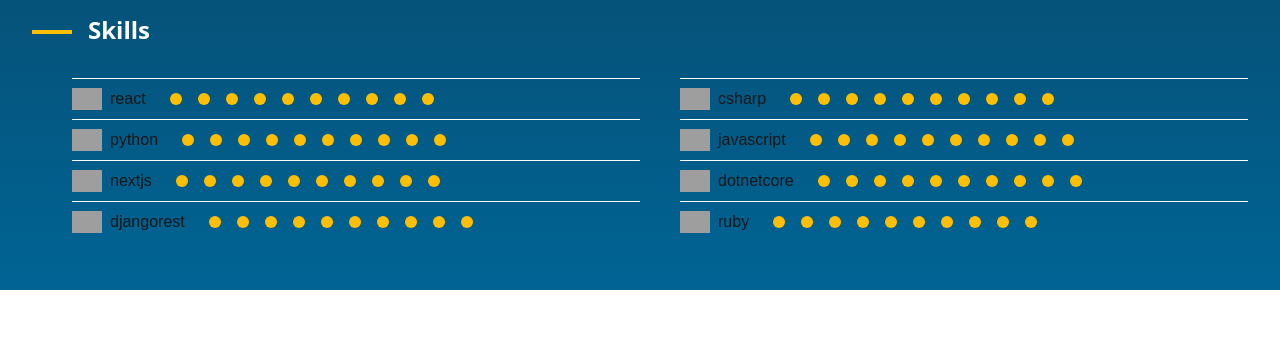
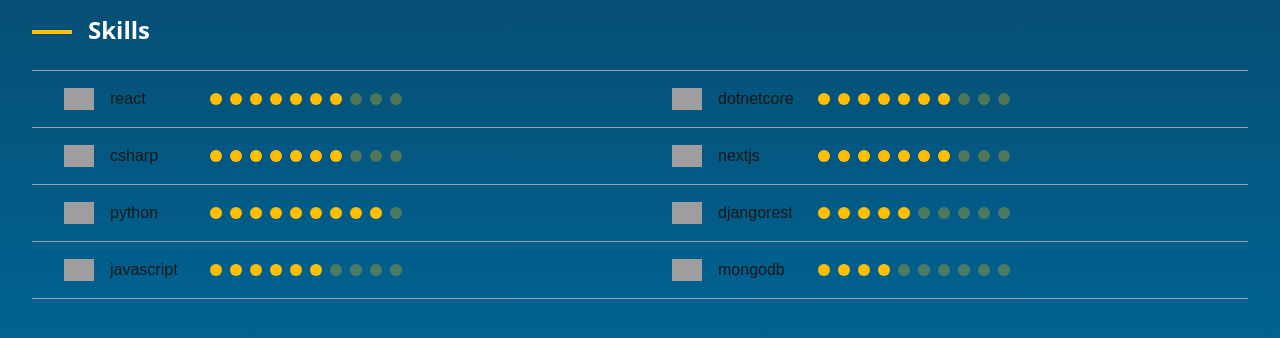
Before and after one commit to JGVR/PortfolioUI, a Next.js app in the folder portfolio-hub/: page / in a window 1280 px wide. Shown: the part 1398-1736 px from the top of the page. Before the commit the page ends 1688 px from the top, so only its background shows below. Built offline with nearby package versions, Linux system fonts and the light colour scheme; grey boxes are pictures that could not be loaded.

Commit message:
created SkillLevel component and added it to the profile component

```diff
--- /dev/null
+++ b/portfolio-hub/components/SkillLevel.tsx
@@ -0,0 +1,23 @@
+import DevToolsIcon from "./DevToolsIcon"
+
+
+interface SkillStruct{
+    name: string
+    level: number
+    iconSize: number
+    meterLength: number
+}
+
+
+export default function SkillLevel({name, level, iconSize, meterLength}: SkillStruct){
+    return(
+        <div className="flex flex-row items-center border-b border-gray-400 py-4 px-8">
+            <DevToolsIcon name={name} iconSize={iconSize}/>
+            <h4 className="pl-4 w-28">{name}</h4>
+            {Array.from({ length: meterLength }).map((_, levelIdx) => (
+                <div className={`w-3 h-3 rounded-full mx-1 shrink-0 ${levelIdx <= level ? "bg-amber" : "bg-amber opacity-30"}`} key={`skill-${name}-${levelIdx}`}>
+                </div>
+            ))}
+        </div>
+    );
+}
--- a/portfolio-hub/components/profile.tsx
+++ b/portfolio-hub/components/profile.tsx
@@ -2,6 +2,7 @@
 import Image from "next/image";
 import profileTestData from "@/placeholder/profileTestData";
 import DevToolsIcon from "./DevToolsIcon";
+import SkillLevel from "./SkillLevel";
 import DownloadBttn from "./buttons/DownloadBttn";
 import { MapPinIcon, CalendarDaysIcon, EnvelopeIcon, GlobeAmericasIcon} from "@heroicons/react/16/solid";
 import { FaGithub, FaLinkedin} from "react-icons/fa";
@@ -81,7 +82,7 @@
                 {/*FAVORITE Tech Tools*/}
                 <div className="flex flex-row space-x-5 flex-shrink-0">
                     {profileTestData.skills?.slice(0,5).map((value, idx) => (
-                        <DevToolsIcon name={value} key={idx} iconSize={50}/>
+                        <DevToolsIcon name={value.name} key={idx} iconSize={50}/>
                     ))}
                 </div>
             </div>
@@ -90,7 +91,7 @@
             <div className="flex flex-row items-center justify-center ml-4">
                 <ComponentCarousel width={400} height={400}>
                     {profileTestData.skills?.map((value, idx) => (
-                        <DevToolsIcon name={value} iconSize={400} key={idx}></DevToolsIcon>
+                        <DevToolsIcon name={value.name} iconSize={400} key={idx}></DevToolsIcon>
                     ))}
                 </ComponentCarousel>
             </div>
@@ -108,22 +109,35 @@
                     <span className="w-10 bg-amber h-1 mt-4"></span>
                     <h1 className="text-2xl font-sans text-white font-bold ml-4">Skills</h1>
                 </div>
-                <div className="grid grid-cols-2">
-                    {profileTestData.skills?.map((value, idx) => (
-                        <div className="flex flex-row items-center border-t border-white ml-10 mt-2" key={idx}>
-                            <div className="mt-2 flex flex-row justify-center items-center mr-4">
-                                <DevToolsIcon name={value} iconSize={30}/>
-                                <h4 className="pl-2">{value}</h4>
-                            </div>
-                            {Array.from({length: 10}).map((_, idx) => (
-                                <div className="w-3 h-3 rounded-full mx-2 mt-2 bg-amber" key={"skillLevel " + idx}>
-                                </div>
-                            ))}
-
-                        </div>
-                    ))}
+                <div className="w-full">
+                    <div className="grid grid-rows-4 grid-flow-col border-t border-gray-400">
+                        {profileTestData.skills?.map((val, idx) => (
+                            <SkillLevel name={val.name} level={val.level} iconSize={30} meterLength={10} key={idx}/>
+                        ))}
+                    </div>
                 </div>
             </div>
         </div>
     )
+
+    /*{profileTestData.skills?.map((value, idx) => (
+                        <div className="flex flex-row items-center border-t border-white py-4" key={idx}>
+                            <div className="flex flex-row items-center w-1/3 pl-4">
+                                <DevToolsIcon name={value} iconSize={30}/>
+                                <h4 className="pl-4">{value}</h4>
+                            </div>
+
+
+                            <div className="flex flex-row w-2/3">
+                                {Array.from({ length: 10 }).map((_, levelIdx) => (
+                                    <div
+                                    className={`w-3 h-3 rounded-full mx-2 ${
+                                        levelIdx < 5 ? "bg-amber-500" : "bg-gray-700"
+                                    }`}
+                                    key={`skillLevel-${idx}-${levelIdx}`}
+                                    ></div>
+                                ))}
+                            </div>
+                        </div>
+                    ))} */
 }
--- /dev/null
+++ b/portfolio-hub/models/Skill.ts
@@ -0,0 +1,14 @@
+interface SkillStruct{
+    name: string,
+    level: number
+}
+
+export default class Skill{
+    name: string
+    level: number
+
+    constructor({name, level}: SkillStruct){
+        this.name = name;
+        this.level = level;
+    }
+}
--- a/portfolio-hub/models/profile.ts
+++ b/portfolio-hub/models/profile.ts
@@ -1,10 +1,12 @@
+import Skill from "./Skill"
+
 interface ProfileStruct{
     userId: number
     firstName: string
     lastName: string
     dateOfBirth?: Date
     hobbies?: string[]
-    skills?: string[]
+    skills?: Skill[]
     shortBio?: string
     bio?: string
     email?: string
@@ -20,7 +22,7 @@
     lastName: string
     dateOfBirth?: Date
     hobbies?: string[]
-    skills?: string[]
+    skills?: Skill[]
     shortBio?: string
     bio?: string
     email?: string
--- a/portfolio-hub/placeholder/profileTestData.ts
+++ b/portfolio-hub/placeholder/profileTestData.ts
@@ -1,4 +1,5 @@
 import Profile from "@/models/profile"
+import Skill from "@/models/Skill";
 
 let profileTestData = new Profile({
     userId:1,
@@ -11,14 +12,14 @@
     gitHubUrl: "https://github.com/JGVR",
     linkedInUrl: "https://github.com/JGVR",
     skills: [
-        "react",
-        "csharp",
-        "python",
-        "javascript",
-        "nextjs",
-        "dotnetcore",
-        "djangorest",
-        "ruby"
+        new Skill({name: "react", level:6}),
+        new Skill({name: "csharp", level:6}),
+        new Skill({name: "python", level:8}),
+        new Skill({name: "javascript", level:5}),
+        new Skill({name: "dotnetcore", level:6}),
+        new Skill({name: "nextjs", level:6}),
+        new Skill({name: "djangorest", level:4}),
+        new Skill({name: "mongodb", level:3})
     ],
     email: "juangabrielvasquez11@gmail.com"
 });
```
